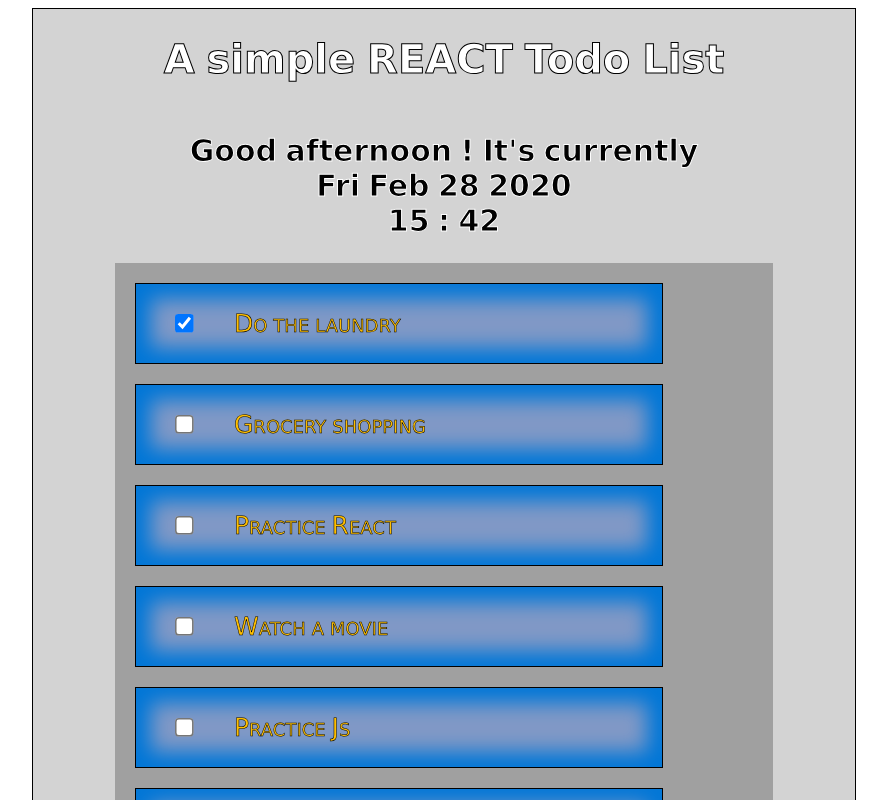
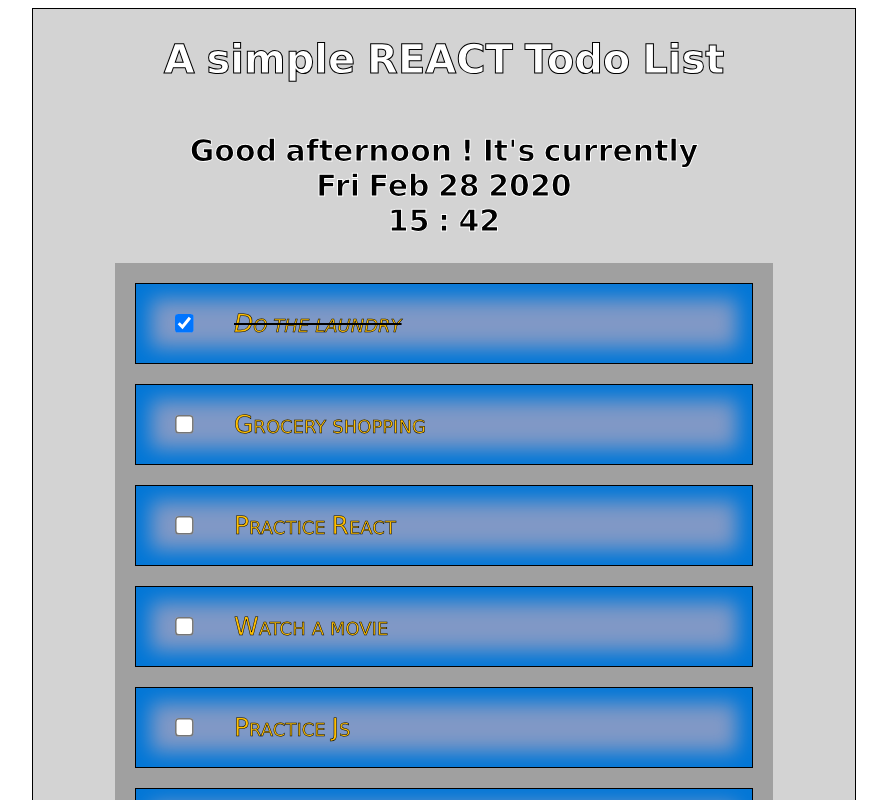
Before and after one commit to 3C2H/react-basic-todo-list, a React (Create React App) app: page / in a window 1280 px wide. Shown: the top 800 px of the page, without its empty margins (196-1083 px from the left). Built offline with nearby package versions, Linux system fonts and the light colour scheme.

Commit message:
conditionnal styling when todo checked + cleaning

```diff
--- a/src/components/CheckBox.js
+++ b/src/components/CheckBox.js
@@ -9,37 +9,22 @@
   }
 
   render() {
+    const completedStyle = {
+      fontStyle : "italic",
+      color : 'red',
+      textDecoration : "line-through"
+    }
+
     return(
       <div className='checkBoxContainer'>
         <input className='theCheckBox'
           type='checkbox'
           checked={this.props.completed}
           onChange={() => this.props.handleChange(this.props.id)}/>
-        <p className='checkBoxText'> {this.props.task} </p>
+        <p className='checkBoxText' style={this.props.completed ? completedStyle : null}> {this.props.task} </p>
       </div>
     )
   }
 }
 
-// // For reference
-// class CheckBox extends React.Component {
-//   // constructor() {
-//   //   super()
-//   //   this.state = {completed : Boolean}
-//   // }
-//   render() {
-
-//     // let boxCheck = this.state.completed ? true : false
-//     return(
-//       <div className='checkBoxContainer'>
-//         <input className='theCheckBox'
-//           type='checkbox'
-//           checked={this.props.completed}
-//           onChange={ () => {console.log('clicked')} } />
-//         <p className='checkBoxText'> {this.props.task} </p>
-//       </div>
-//     )
-//   }
-// }
-
 export default CheckBox
--- a/src/components/TodoList.js
+++ b/src/components/TodoList.js
@@ -31,7 +31,6 @@
     task={item.task}
     completed={item.completed}
     handleChange={this.handleChange} /> )
-    // console.log(TodoListComponent)
 
     return(
       <div className='TodoListContainer'>
--- a/src/style/checkBox.css
+++ b/src/style/checkBox.css
@@ -5,7 +5,6 @@
   background-color: rgba(100, 148, 237, 0.5);
   margin: 20px;
   border: 1px solid;
-  width: 80%;
   -webkit-box-shadow: inset 0px 0px 20px 15px rgba(0, 118, 215, 0.995);
   box-shadow: inset 0px 0px 20px 15px rgba(0, 118, 215, 0.995);
   /* -webkit-box-shadow: 0px 15px 20px 15px rgba(0,0,0,0.8);
```
